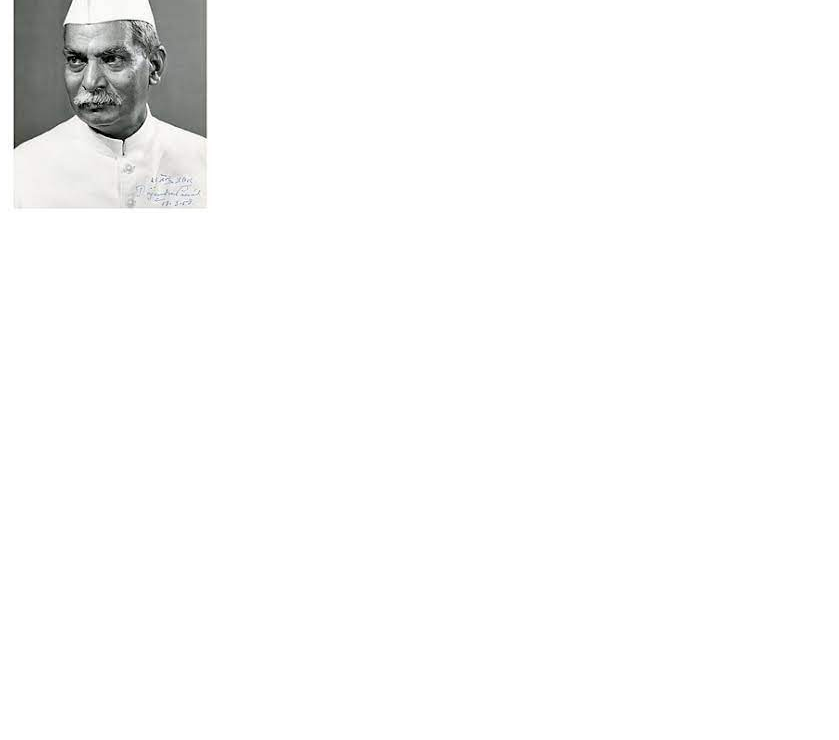
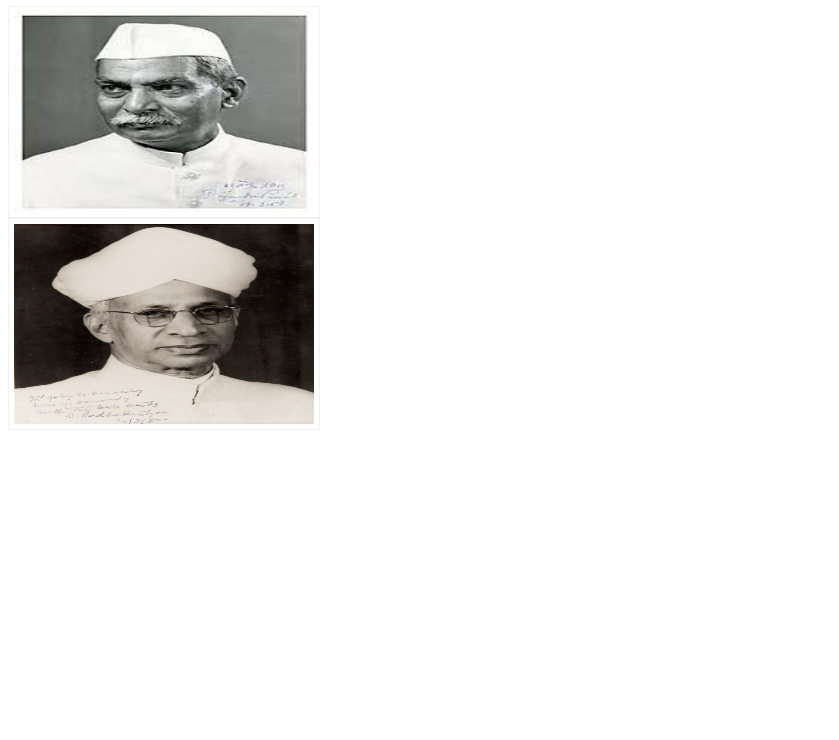
Before and after one commit to PavanNiddapu/fast, a plain HTML site: page index.html in a window 1280 px wide. Shown: the part 60-800 px from the top of the page, without its empty margins (0-839 px from the left). Drawn offline with Linux system fonts and the light colour scheme.

Commit message:
Lalith | Add two presidents of India

```diff
--- a/index.html
+++ b/index.html
@@ -1,9 +1,40 @@
+<!-- create a html code to flip the Ns.jpeg img on click and display hello text -->
 <html>
-  <head>
 
-  </head>
-  <body>
-    <div>Hello World</div>
-    <img src="./images/NS.jpeg">
-  </body>
+<head>
+  <title>Flip</title>
+  <!-- <include the style -->
+  <link rel="stylesheet" href="style.css">
+</head>
+
+<body>
+
+  <!-- create a heading with name Presidents and make that in center -->
+  <h1 class="center">Presidents of India</h1>
+  <div class="flip-box">
+    <div class="flip-box-inner">
+      <div class="flip-box-front">
+        <img src="images/Ns.jpeg" alt="Paris" style="width:300px;height:200px">
+      </div>
+      <div class="flip-box-back">
+        <h2>Neelam Sanjiva Reddy</h2>
+        <p>6th President of India</p>
+      </div>
+    </div>
+  </div>
+
+  <div class="flip-box">
+    <div class="flip-box-inner">
+      <div class="flip-box-front">
+        <img src="images/SR.jpeg" alt="Paris" style="width:300px;height:200px">
+      </div>
+      <div class="flip-box-back">
+        <h2>Sarvepalli radhakrishnan</h2>
+        <p>2nd President of India</p>
+      </div>
+    </div>
+  </div>
+  </div>
+</body>
+
 </html>
--- /dev/null
+++ b/style.css
@@ -0,0 +1,51 @@
+body {
+  font-family: Arial, Helvetica, sans-serif;
+}
+
+.flip-box {
+  background-color: transparent;
+  width: 300px;
+  height: 200px;
+  border: 1px solid #f1f1f1;
+  perspective: 1000px;
+  padding: 5px;
+}
+
+.flip-box-inner {
+  position: relative;
+  width: 100%;
+  height: 100%;
+  text-align: center;
+  transition: transform 0.8s;
+  transform-style: preserve-3d;
+}
+
+.flip-box:hover .flip-box-inner {
+  transform: rotateY(180deg);
+}
+
+.flip-box-front,
+.flip-box-back {
+  position: absolute;
+  width: 100%;
+  height: 100%;
+  -webkit-backface-visibility: hidden;
+  backface-visibility: hidden;
+}
+
+.flip-box-front {
+  background-color: #bbb;
+  color: black;
+}
+
+.flip-box-back {
+  background-color: rgb(100, 212, 195);
+  color: white;
+  transform: rotateY(180deg);
+}
+
+/* a class to make h1 contents center and color as sky blue*/
+.center {
+  text-align: center;
+  color: rgb(100, 212, 195);
+}
```
Also changed, not shown: images/SR.jpeg (added).
